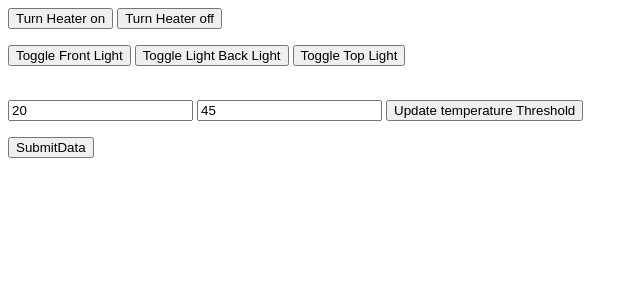
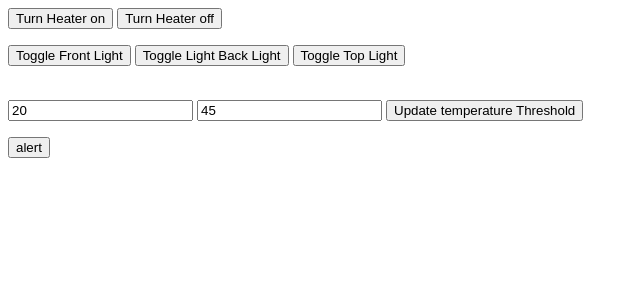
Before and after one commit to rollinballworld/Aquariumatic, a Python web app: template Pi/templates/tank.html in a window 1280 px wide. Shown: the top 300 px of the page, without its empty margins (0-640 px from the left). Run offline with Jinja, Linux system fonts and the light colour scheme; the template is opened without the code that fills it: most values are stand-ins (such as "Sample title", 1, 10 or a date in 2020).

Commit message:
Update tank.html

```diff
--- a/Pi/templates/tank.html
+++ b/Pi/templates/tank.html
@@ -19,8 +19,12 @@
     <button>Update temperature Threshold</button>
 </form>
 <form>
-    <input name="myBtn" type="submit" value="SubmitData" onclick="aq_request();"> <br><br>
+    <input type="button" onclick="show_test()" value="alert" />
+        <script type="application/javascript">
+            set_test("{{test}}");
+        </script>
     <div id="status"></div>
+
 </form>
 </body>
 </html>
```
